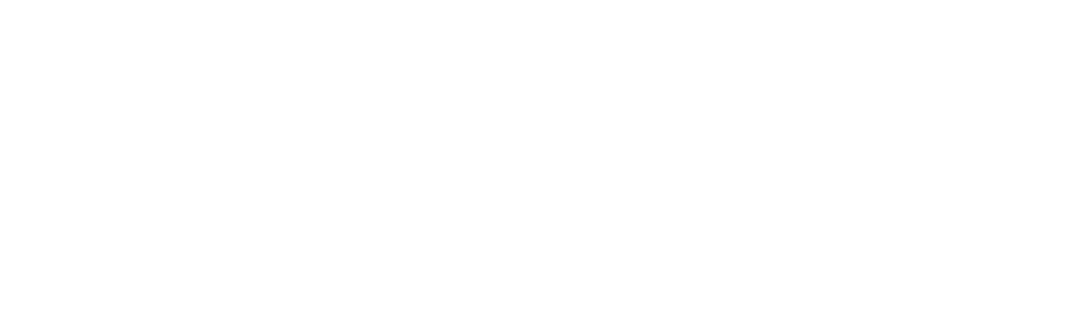
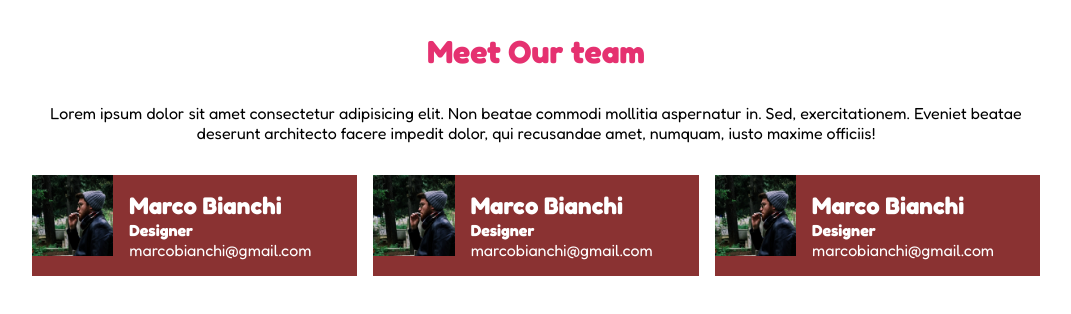
Before and after one commit to PietroMarilei/html-css-float-cards, a plain HTML site: page index.html in a window 1280 px wide. Shown: the whole page, without its empty margins (104-1175 px from the left). Drawn offline with Linux system fonts and the light colour scheme.

Commit message:
add header+p+main strucure

```diff
--- a/assets/style.css
+++ b/assets/style.css
@@ -0,0 +1,69 @@
+/* #region utilities */
+
+* {
+    margin: 0;
+    padding: 0;
+    box-sizing: border-box;
+    font-family: 'Fredoka', sans-serif;
+
+}
+
+:root {
+    --pink: #e53170;
+    --light-blue: #209bb0;
+
+}
+
+.container {
+    width: 80%;
+    margin: auto;
+}
+
+.clearfix::after {
+    Content: '';
+    Display: table;
+    Clear: both
+}
+
+/* #end region utilities  */
+/* perché non funziona la sezione collassabile? */
+
+/* header */
+
+header>h1 {
+    color: var(--pink);
+    text-align: center;
+    padding: 2rem;
+}
+
+header>p {
+    padding-bottom: 2rem;
+    text-align: center;
+}
+
+/* end header */
+/* ----------------------------- */
+
+/* main section */
+.box {
+    background-color: rgb(138, 50, 50);
+    float: left;
+    padding: 0 0.5rem;
+    background-clip: content-box;
+    width: calc(100% / 3);
+
+}
+
+.box img {
+    width: 25%;
+    float: left;
+
+}
+
+.person-data {
+    display: inline-block;
+    color: white;
+    padding: 1rem;
+
+
+}
--- a/index.html
+++ b/index.html
@@ -6,8 +6,61 @@
         <meta name="viewport" content="width=device-width, initial-scale=1.0">
         <title>Document</title>
         <link rel="stylesheet" href="./assets/style.css">
+        <link rel="preconnect" href="https://fonts.googleapis.com">
+        <link rel="preconnect" href="https://fonts.gstatic.com" crossorigin>
+        <link
+            href="https://fonts.googleapis.com/css2?family=Fredoka:wght@400;500;700&display=swap"
+            rel="stylesheet">
     </head>
     <body>
+        <header class="container">
+            <h1>Meet Our team</h1>
+
+            <p>Lorem ipsum dolor sit amet consectetur adipisicing elit. Non
+                beatae commodi mollitia aspernatur in. Sed, exercitationem.
+                Eveniet beatae deserunt architecto facere impedit dolor, qui
+                recusandae amet, numquam, iusto maxime officiis!</p>
+
+
+        </header>
+        <main class="container">
+            <div class="box clearfix">
+                <img src="./assets/img/male1.png" alt="">
+
+                <section class="person-data">
+                    <h2>Marco Bianchi</h2>
+                    <h4>Designer</h4>
+                    <p>marcobianchi@gmail.com</p>
+                </section>
+
+            </div>
+
+            <div class="box clearfix">
+                <img src="./assets/img/male1.png" alt="">
+
+                <section class="person-data">
+                    <h2>Marco Bianchi</h2>
+                    <h4>Designer</h4>
+                    <p>marcobianchi@gmail.com</p>
+                </section>
+
+            </div>
+
+            <div class="box clearfix">
+                <img src="./assets/img/male1.png" alt="">
+
+                <section class="person-data">
+                    <h2>Marco Bianchi</h2>
+                    <h4>Designer</h4>
+                    <p>marcobianchi@gmail.com</p>
+                </section>
+
+            </div>
+            <!-- second row -->
+
+
+
+        </main>
 
     </body>
 </html>
```
Also changed, not shown: assets/img/female1.png (renamed from img/female1.png), assets/img/female2.png (renamed from img/female2.png), assets/img/female3.png (renamed from img/female3.png), assets/img/male1.png (renamed from img/male1.png), assets/img/male2.png (renamed from img/male2.png), assets/img/male3.png (renamed from img/male3.png).
